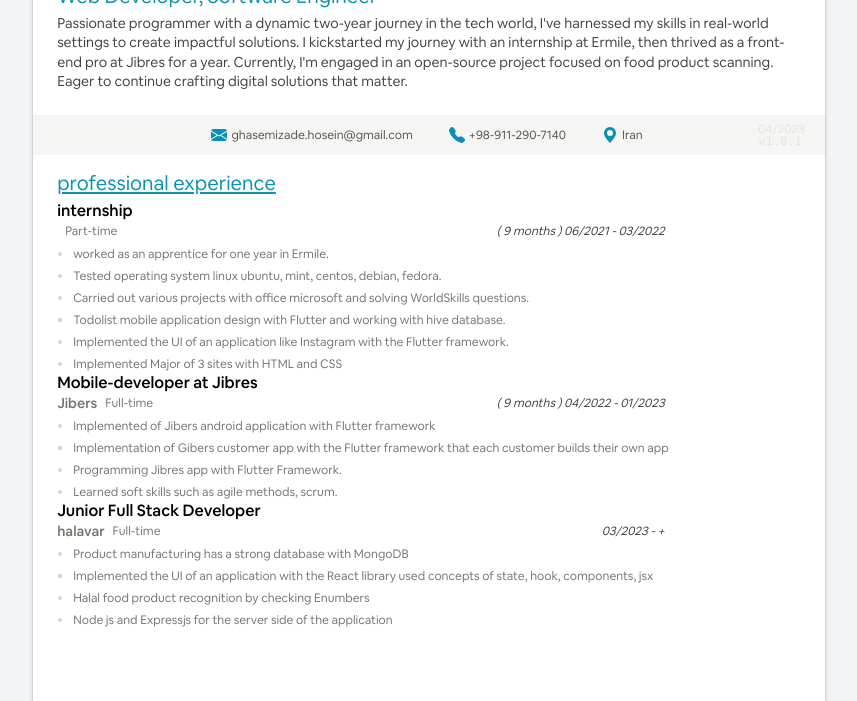
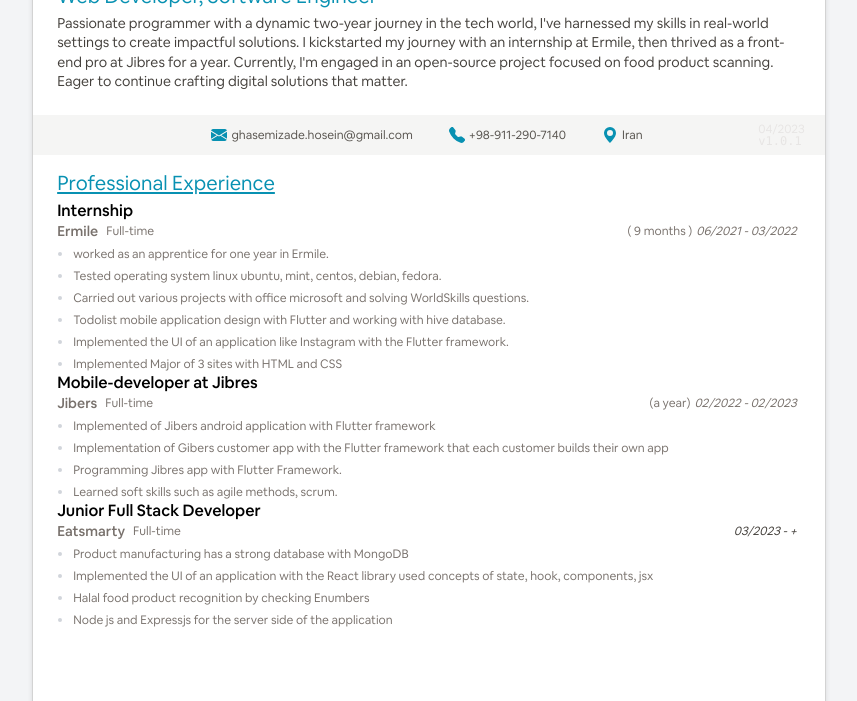
Before and after one commit to ghasemizade/ov_resume, a website: page index.html in a window 1280 px wide. Shown: the part 99-800 px from the top of the page, without its empty margins (211-1068 px from the left). Drawn offline with Linux system fonts and the light colour scheme.

Commit message:
update col resume

```diff
--- a/index.html
+++ b/index.html
@@ -113,24 +113,24 @@
 
       </address>
     </header>
-    <main class="flex flex-col space-x-4 mx-6 mt-4">
-      <div class="basis-full">
+    <main class="space-x-4 mx-6 mt-4">
+      <div class="w-full">
         <article class="mb-2">
-          <h2 class="text-cyan-600 text-xl leading-6 mb-1 underline underline-offset-2">professional experience</h2>
+          <h2 class="text-cyan-600 text-xl leading-6 mb-1 underline underline-offset-2">Professional Experience</h2>
           <section class="mb-2" itemscope itemtype="https://schema.org/Organization">
-            <h3 class="font-light text-base leading-6">internship</h3>
+            <h3 class="font-light text-base leading-6">Internship</h3>
             <div class="flex items-center">
               <h4 class="flex items-center font-light text-sm leading-4">
-                <a class="block text-stone-700" target="_blank" rel="nofoloow noopener" href="https://jibres.com"
-                  itemprop="url" tabindex="-1"></a>
+                <a class="block text-stone-500" target="_blank" rel="nofoloow noopener" href="https://ermile.com/"
+                  itemprop="url" tabindex="-1">Ermile</a>
               </h4>
               <div class="grow flex items-center mx-1 text-xs">
-                <div class="px-1 text-stone-500" itemprop="location">Part-time</div>
+                <div class="px-1 text-stone-500" itemprop="location">Full-time</div>
               </div>
-              <div class="text-xs text-stone-700"></div>
-              <div class="flex items-center text-xs">
-                <div dir="ltr" class="text-stone-700 text-xs italic px-1">
-                  <span class="font-extralight">( 9 months )</span>
+              <div class="text-xs"></div>
+              <div class="flex text-stone-500 items-center text-xs">
+                <span class="font-extralight">( 9 months )</span>
+                <div dir="ltr" class="text-stone-500 text-xs italic px-1">
                   <time datetime="2021-06"></time>06/2021 - 03/2022<time datetime="2022-03"></time>
                 </div>
               </div>
@@ -152,11 +152,11 @@
               <div class="grow flex items-center mx-1 text-xs">
                 <div class="px-1 text-stone-500" itemprop="location">Full-time</div>
               </div>
-              <div class="text-xs text-stone-700"></div>
-              <div class="flex items-center text-xs">
-                <div dir="ltr" class="text-stone-700 text-xs italic px-1">
-                    <span class="font-extralight">( 9 months )</span>
-                  <time datetime="2019-12-06"></time>04/2022 - 01/2023<time datetime="2022-04"></time>
+              <div class="text-xs"></div>
+              <div class="flex text-stone-500 items-center text-xs">
+                <span class="font-extralight">(a year)</span>
+                <div dir="ltr" class="text-stone-500 text-xs italic px-1">
+                  <time datetime="2019-12-06"></time>02/2022 - 02/2023<time datetime="2022-04"></time>
                 </div>
               </div>
             </div>
@@ -169,8 +169,8 @@
             <h3 class="font-light text-base leading-6">Junior Full Stack Developer</h3>
             <div class="flex items-center">
               <h4 class="flex items-center font-light text-sm leading-4">
-                <a class="block text-stone-500" target="_blank" rel="nofoloow noopener" href="https://halalvar.com"
-                  itemprop="url" tabindex="-1">halavar</a>
+                <a class="block text-stone-500" target="_blank" rel="nofoloow noopener" href="https://eatsmarty.com/"
+                  itemprop="url" tabindex="-1">Eatsmarty</a>
               </h4>
               <div class="grow flex items-center mx-1 text-xs">
                 <div class="px-1 text-stone-500" itemprop="location">Full-time</div>
```
